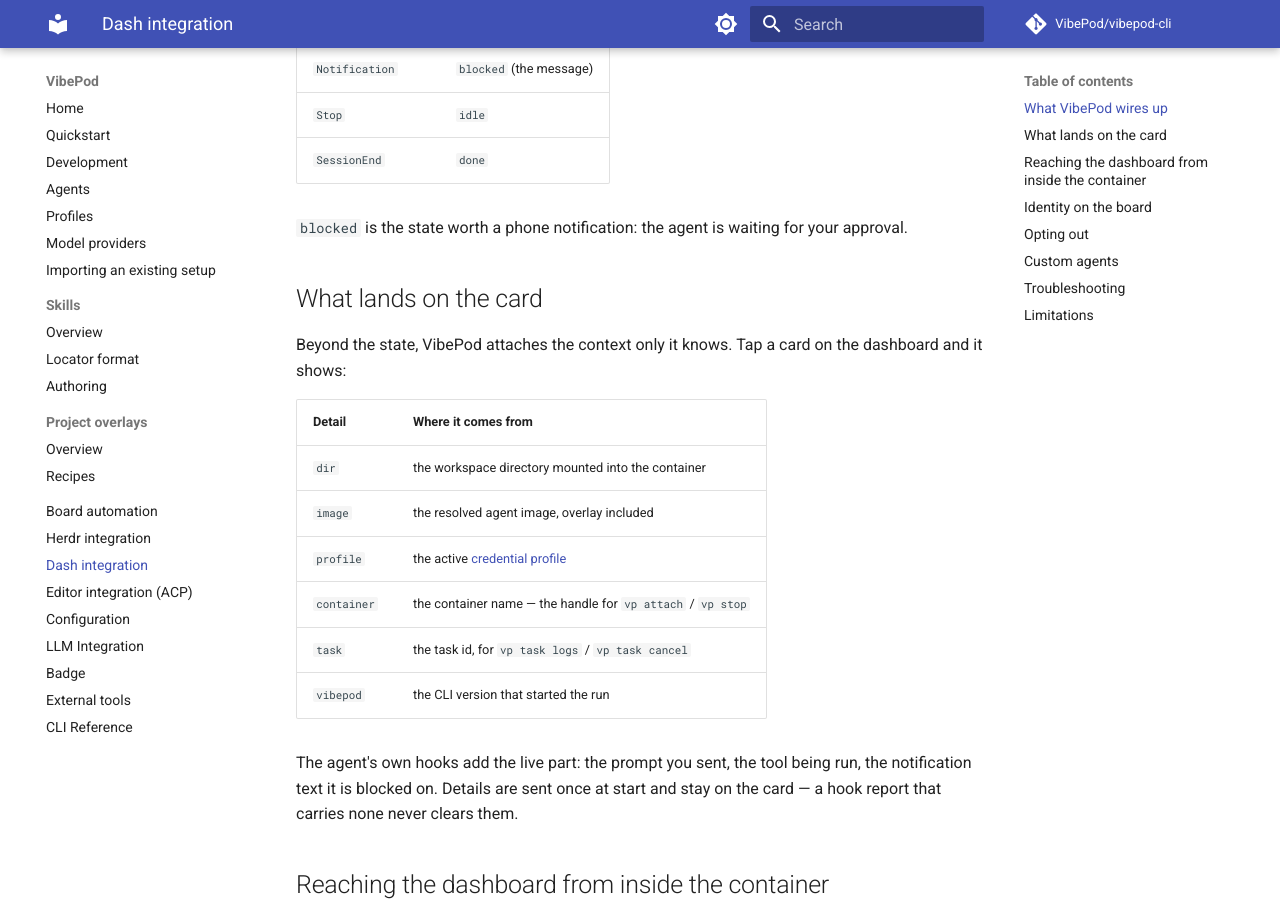
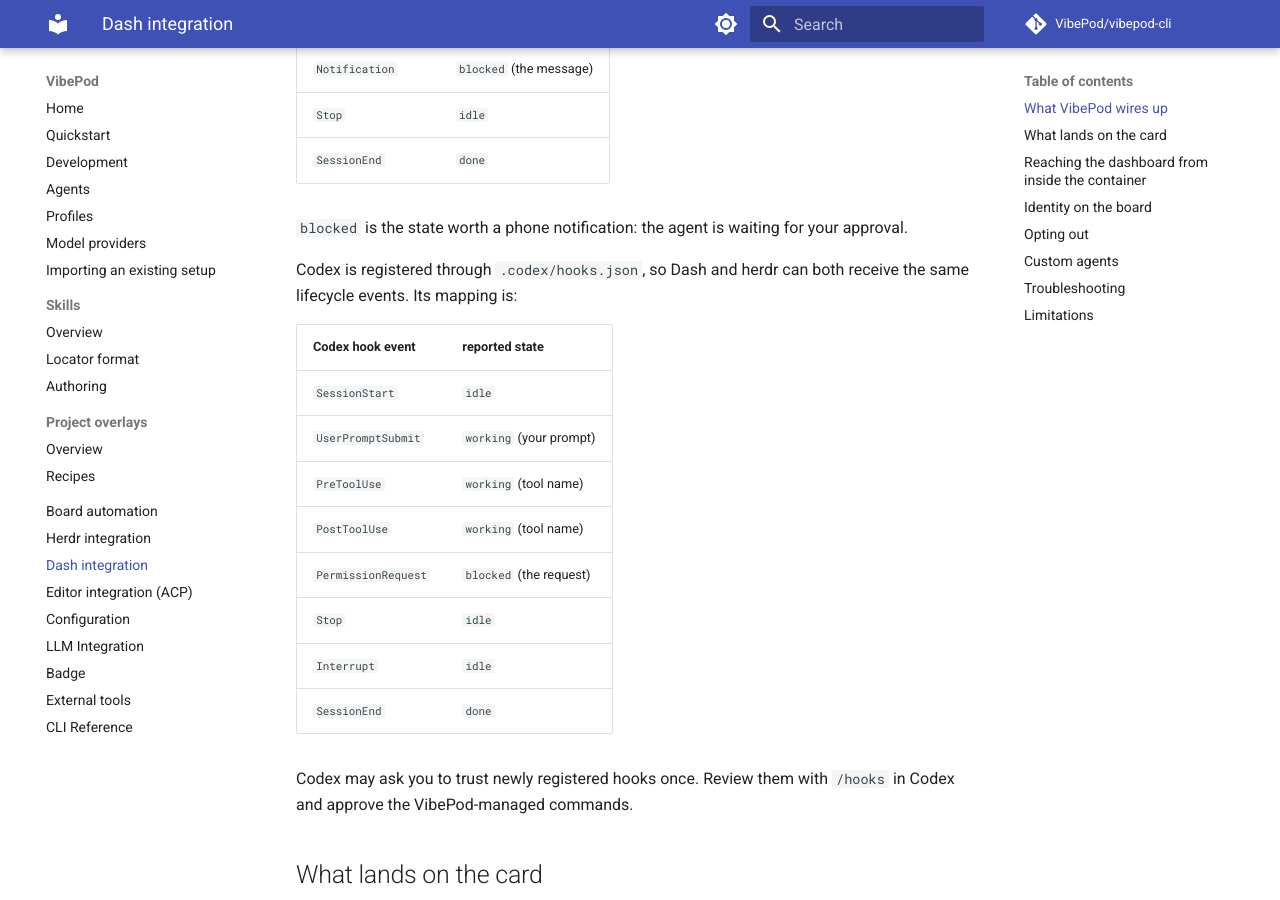
Before and after one commit to VibePod/vibepod-cli, an MkDocs documentation site: the page built from docs/dash.md, in a window 1280 px wide and 900 px high, scrolled down 1086 px. Built offline with MkDocs 1.6.1 and Material for MkDocs 9.7.7, drawn with Linux system fonts in a browser that asks for light colours; comment, search, counter and statistics services are not loaded; some of the changed text lies outside the part shown.

Commit message:
fix: diagnose Codex lifecycle hook registration

```diff
--- a/docs/dash.md
+++ b/docs/dash.md
@@ -48,6 +48,23 @@
 
 `blocked` is the state worth a phone notification: the agent is waiting for
 your approval.
+
+Codex is registered through `.codex/hooks.json`, so Dash and herdr can both
+receive the same lifecycle events. Its mapping is:
+
+| Codex hook event   | reported state          |
+| ------------------ | ----------------------- |
+| `SessionStart`     | `idle`                  |
+| `UserPromptSubmit` | `working` (your prompt) |
+| `PreToolUse`       | `working` (tool name)   |
+| `PostToolUse`      | `working` (tool name)   |
+| `PermissionRequest` | `blocked` (the request) |
+| `Stop`             | `idle`                  |
+| `Interrupt`        | `idle`                  |
+| `SessionEnd`       | `done`                  |
+
+Codex may ask you to trust newly registered hooks once. Review them with
+`/hooks` in Codex and approve the VibePod-managed commands.
 
 ## What lands on the card
 
```
Also changed, not shown: other parts of docs/dash.md (+0 -2 lines), AGENTS.md (+5 -5 lines), docs/herdr.md (+6 -0 lines), 6 other files.
